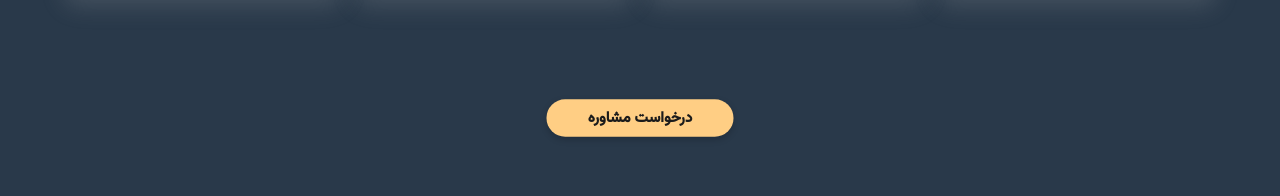
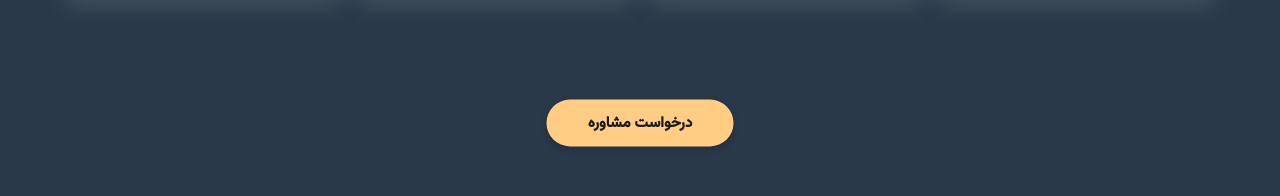
Before and after one commit to solitariusdigital/MuseTechLab, a Next.js app: page / in a window 1280 px wide. Shown: the part 818-1014 px from the top of the page. Built offline with nearby package versions, Linux system fonts and the light colour scheme; a web font is replaced by a local one.

Commit message:
update: button

```diff
--- a/styles/_mixins.scss
+++ b/styles/_mixins.scss
@@ -29,8 +29,9 @@ $screen-large: 2000px;
 
 @mixin button($color, $subColor, $size) {
   width: $size;
-  height: 40px;
+  height: 50px;
   border-radius: 50px;
+  padding: 4px;
   font-weight: bold;
   background: $color;
   color: $subColor;
```
